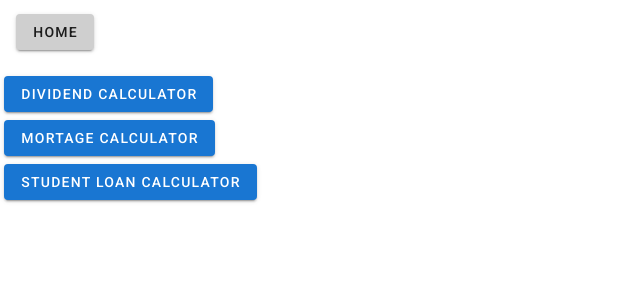
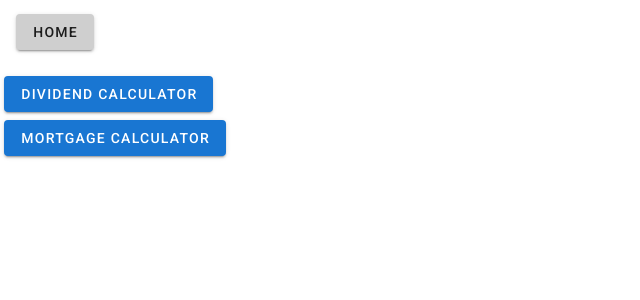
Before and after one commit to iquach/Calculators, a Vue app: page / in a window 1280 px wide. Shown: the top 300 px of the page, without its empty margins (0-640 px from the left). Built offline with nearby package versions, Linux system fonts and the light colour scheme.

Commit message:
fix typo

```diff
--- a/src/components/Dividend/Form.vue
+++ b/src/components/Dividend/Form.vue
@@ -74,7 +74,7 @@
         <div>Total Value: ${{ resultWithDiv.totalVal }}</div>
         <div>Number of Shares: {{ resultWithDiv.shares }}</div>
         <div>Dividend Paid: ${{ resultWithDiv.divPaid }}</div>
-        <div>Annualzied Return (%): {{ resultWithDiv.annualReturn }}</div>
+        <div>Annualized Return (%): {{ resultWithDiv.annualReturn }}</div>
         <h4>Without Divident Reinvestment</h4>
         <div>Total Value: ${{ resultWithoutDiv.totalVal }}</div>
         <div>Number of Shares: {{ resultWithoutDiv.shares }}</div>
--- a/src/components/Main.vue
+++ b/src/components/Main.vue
@@ -4,11 +4,11 @@
             <v-btn color="primary" to="/DividendCalculator">Dividend Calculator</v-btn>
         </v-row>
         <v-row class="pb-2">
-            <v-btn color="primary" to="/Mortage">Mortage Calculator</v-btn>
+            <v-btn color="primary" to="/Mortage">Mortgage Calculator</v-btn>
         </v-row>
-        <v-row>
+        <!-- <v-row>
             <v-btn color="primary">Student Loan Calculator</v-btn>
-        </v-row>
+        </v-row> -->
     </div>
 </template>
 <script>
--- a/src/components/Mortage.vue
+++ b/src/components/Mortage.vue
@@ -1,6 +1,6 @@
 <template>
     <div>
-        <h1 class="pl-4">Mortage Calculator</h1>
+        <h1 class="pl-4">Mortgage Calculator</h1>
         <v-row class="pl-4 pt-4">
             <v-col cols="4" >
                 <forms v-on:input-data="getSeries"/>
```
Also changed, not shown: 1 other file (tests, documents, lock files or other folders).
